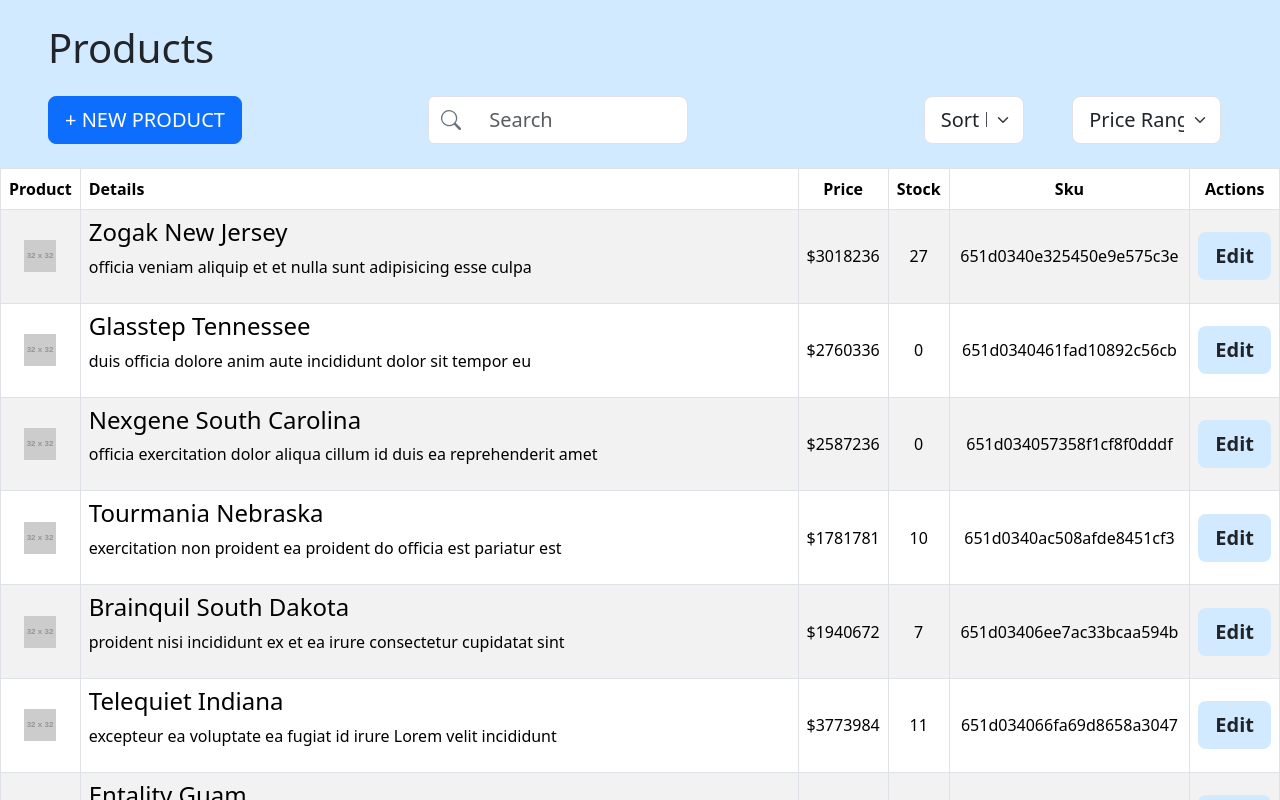
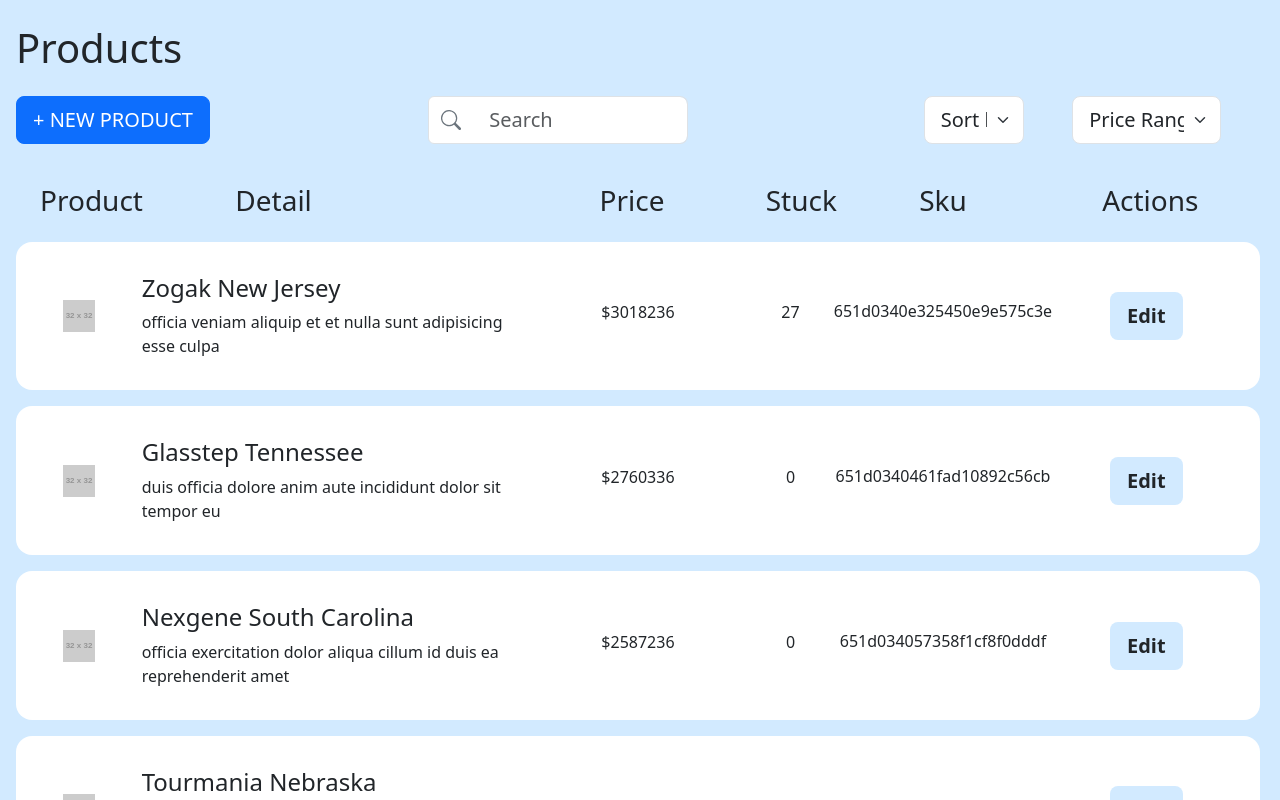
Before and after one commit to LauraCaa/shopSort, a Next.js app: page / in a window 1280 px wide. Shown: the top 800 px of the page. Built offline with nearby package versions, Linux system fonts and the light colour scheme.

Commit message:
fix: Refactor html code & new css styles

```diff
--- a/src/assets/globals.css
+++ b/src/assets/globals.css
@@ -9,6 +9,9 @@
 .pl-5{
   padding-left: 100px;
 }
+.pl-2{
+  padding-left: 20px;
+}
 .main-bg{
   background-color: rgb(210, 234, 255);
 }
--- a/src/components/new-button.js
+++ b/src/components/new-button.js
@@ -1,7 +1,7 @@
 export default function NewButtton(){
     return(
         <div className="">
-            <button type="button" className="btn btn-lg btn-primary ms-5 px-3 mt-2">+ NEW PRODUCT</button>
+            <button type="button" className="btn btn-lg btn-primary ms-3 px-3 mt-2">+ NEW PRODUCT</button>
         </div>
     )
 }
--- a/src/components/product-list.js
+++ b/src/components/product-list.js
@@ -26,9 +26,88 @@ export default function ProductList({ products, search }) {
 
   return (
     <div className="container">
-      <div className="row">
-        <div className="col-md-12">
-          <table className="table table-bordered table-striped table-hover custom-table">
+      <div className="row mx-2 pl-2 py-3">
+        <div className='col-2'>
+          <h3>Product</h3>
+        </div>
+        <div className='col-3 ps-0'>
+          <h3>Detail</h3>
+        </div>
+        <div className='col-2 text-center pe-5'>
+          <h3>Price</h3>
+        </div>
+        <div className='col-1 text-center pe-5'>
+          <h3>Stuck</h3>
+        </div>
+        <div className='col-2 text-center pe-5'>
+          <h3>Sku</h3>
+        </div>
+        <div className='col-2 text-center pe-5'>
+          <h3>Actions</h3>
+        </div>
+      </div>
+      <div className="row mx-2 pl-2">
+        {filteredProducts.map((product) => (
+          <div className="row bg-white mb-3 rounded-4" key={product.id}>
+            <div className='col-1 d-flex flex-column align-items-center justify-content-center'>
+              <img src={product.image} className="img-fluid product-image" alt={product.name} />
+            </div>
+            <div className='col-4 pt-3 my-3'>
+              {isEditing && editedProduct && editedProduct.id === product.id ? (
+                <input
+                  type="text"
+                  value={editedProduct.name}
+                  className='col-12'
+                />
+              ) : (
+                <>
+                  <h4>{product.name}</h4>
+                  <p>{product.description}</p>
+                </>
+              )}
+            </div>
+            <div className='col-2 d-flex flex-column align-items-center justify-content-center'>
+              {isEditing && editedProduct && editedProduct.id === product.id ? (
+                <input
+                  type="number"
+                  value={editedProduct.price}
+                  className='col-6 mt-2'
+                />
+                ) : (
+                  <p className='pt-2'>${product.price}</p>
+              )}
+            </div>
+            <div className='col-1 d-flex flex-column align-items-center justify-content-center'>
+              {isEditing && editedProduct && editedProduct.id === product.id ? (
+                <input
+                  type="number"
+                  value={editedProduct.stock}
+                  className='col-12 mt-2'
+                />
+              ) : (
+                <p className='mt-2'>{product.stock}</p>
+              )}
+            </div>
+            <div className='col-2 d-flex flex-column align-items-center justify-content-center'>
+              <h6>{product.sku}</h6>
+            </div>
+            <div className='col-2 d-flex flex-column align-items-center justify-content-center'>
+              {isEditing && editedProduct && editedProduct.id === product.id ? (
+                <button className="btn btn-success btn-lg fw-bolder" onClick={saveChanges}>Save</button>
+              ) : (
+                <EditButton product={product} onEdit={handleEditClick}/>
+              )}
+            </div>
+          </div>
+        ))}
+      </div>
+    </div>
+  );
+}
+
+
+
+{/* <table className="table table-bordered table-striped table-hover custom-table">
             <thead className="bg-primary text-white">
               <tr>
                 <th className='text-center'>Product</th>
@@ -74,7 +153,7 @@ export default function ProductList({ products, search }) {
                   ) : (
                     product.stock
                   )}</td>
-                  <td className='text-center align-middle'>{product.sku}</td>
+                  <td className='text-center align-middle'></td>
                   <td className='text-center align-middle'>
                     {isEditing && editedProduct && editedProduct.id === product.id ? (
                       <button className="btn btn-success btn-lg fw-bolder" onClick={saveChanges}>Save</button>
@@ -85,9 +164,4 @@ export default function ProductList({ products, search }) {
                 </tr>
               ))}
             </tbody>
-          </table>
-        </div>
-      </div>
-    </div>
-  );
-}
+          </table> */}
--- a/src/pages/index.js
+++ b/src/pages/index.js
@@ -48,7 +48,7 @@ export default function Home() {
       <div className="main-bg min-vh-100">
         <div className="overflow-hidden">
           <div className="row py-4">
-            <h1 className="ms-5 pb-2 pt-0 fw-normal">Products</h1>
+            <h1 className="ms-3 pb-2 pt-0 fw-normal">Products</h1>
             <div className="col">
               <NewButtton />
             </div>
```
